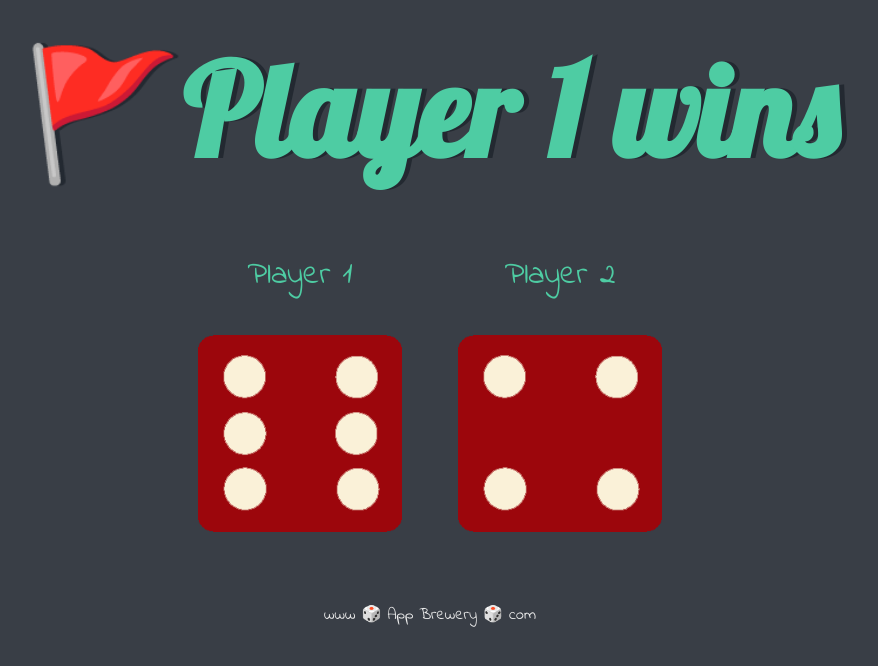
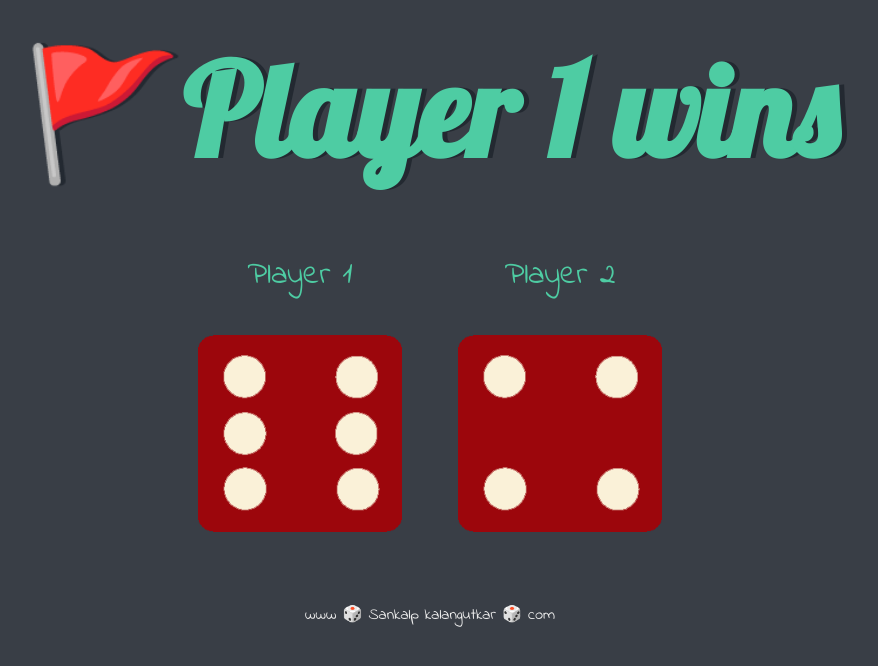
Before and after one commit to sankalp51/dice_roll, a plain HTML site: page index.html in a window 1280 px wide. Shown: the whole page, without its empty margins (210-1088 px from the left). Drawn offline with Linux system fonts and the light colour scheme.

Commit message:
Update index.html

```diff
--- a/index.html
+++ b/index.html
@@ -28,7 +28,7 @@
   </body>
 
   <footer>
-    www 🎲 App Brewery 🎲 com
+    www 🎲 Sankalp kalangutkar 🎲 com
   </footer>
   <script src="index.js"></script>
 </html>
```
